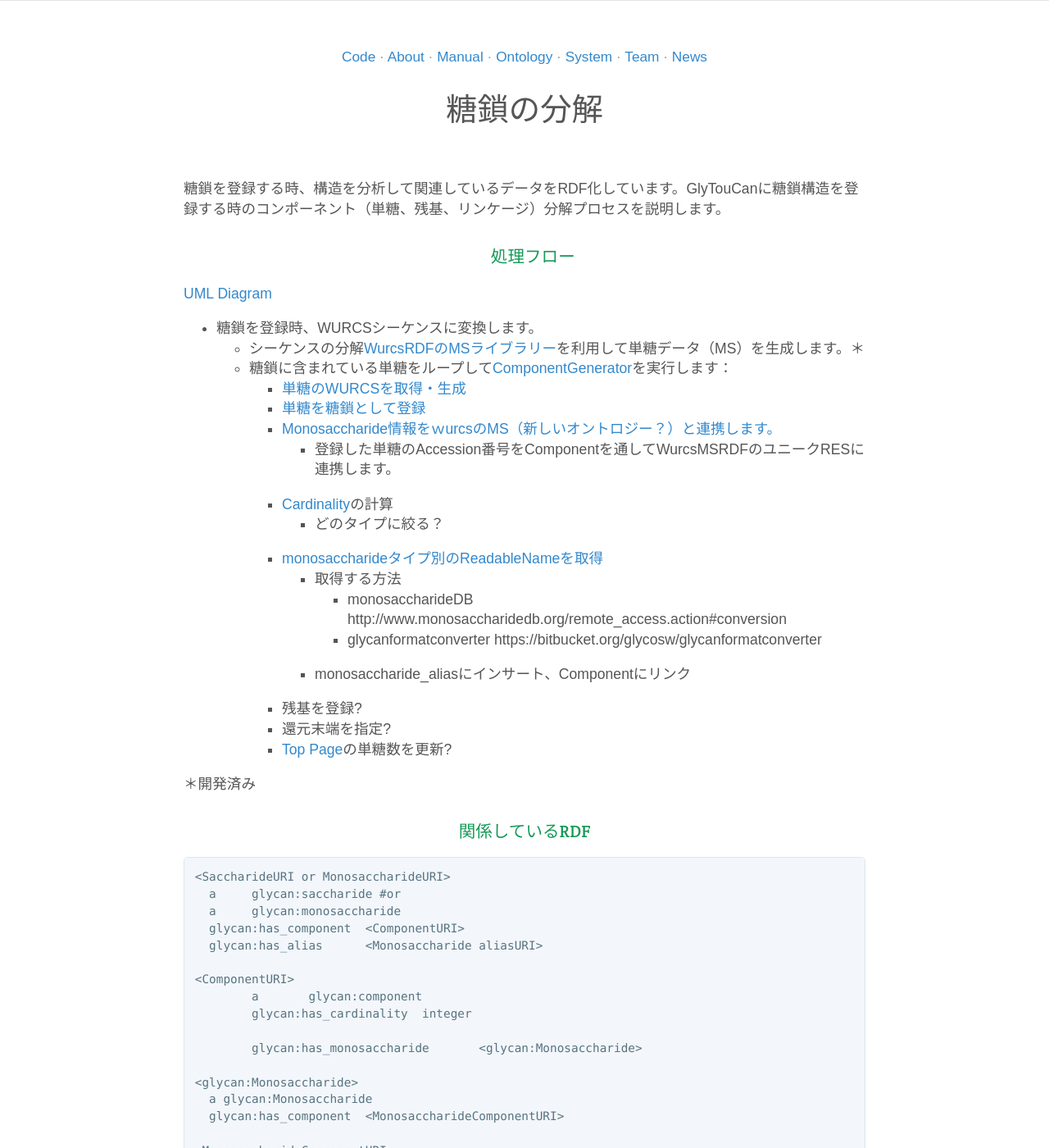
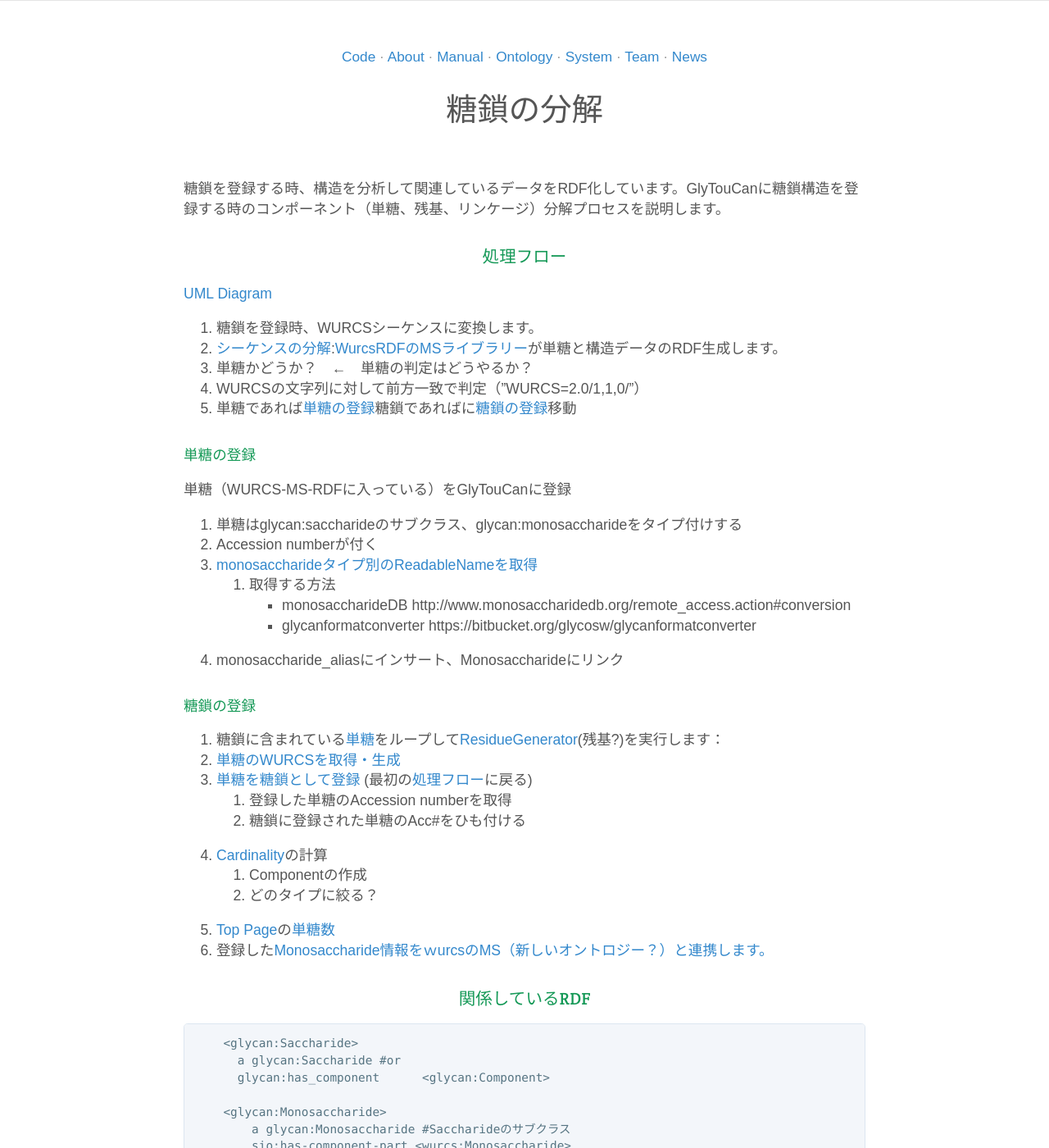
Before and after one commit to glytoucan/glytoucan, a Jekyll site: the page built from system/composition_ja.md, in a window 1280 px wide and 1400 px high. Shown: the whole window at 82% size. Built offline with Jekyll 4.4.1, drawn with Linux system fonts in a browser that asks for light colours; nearby versions of some CDN libraries; Markdown is read by kramdown in place of the engine named in the settings; some of the changed text lies outside the part shown.

Commit message:
imges and composition

````diff
--- a/system/composition_ja.md
+++ b/system/composition_ja.md
@@ -5,53 +5,58 @@ layout: default
 
 糖鎖を登録する時、構造を分析して関連しているデータをRDF化しています。GlyTouCanに糖鎖構造を登録する時のコンポーネント（単糖、残基、リンケージ）分解プロセスを説明します。
 
-###　処理フロー
+### <a name="#ProcessFlow"></a>処理フロー
 
 [UML Diagram](https://docs.google.com/drawings/d/1v-16pyyEfKjUKKhSV1cda53AbRoQd0AVF0BW17k6TC8/edit)
 
-* 糖鎖を登録時、WURCSシーケンスに変換します。
-  * シーケンスの分解[WurcsRDFのMSライブラリー](https://bitbucket.org/glycosw/wurcsrdf)を利用して単糖データ（MS）を生成します。＊
-  * 糖鎖に含まれている単糖をループして[ComponentGenerator](#ComponentGenerator)を実行します：
-      * [単糖のWURCSを取得・生成](#MonosaccharideWurcs)
-      * [単糖を糖鎖として登録](#RegisteringMonosaccharides)
-      * [Monosaccharide情報をｗurcsのMS（新しいオントロジー？）と連携します。](#LinkingToWurcsRdf)
-          * 登録した単糖のAccession番号をComponentを通してWurcsMSRDFのユニークRESに連携します。
-      * [Cardinality](#Cardinality)の計算
-          * どのタイプに絞る？
-      * [monosaccharideタイプ別のReadableNameを取得](#ReadableName)
-          * 取得する方法
-              * monosaccharideDB http://www.monosaccharidedb.org/remote_access.action#conversion
-              * glycanformatconverter https://bitbucket.org/glycosw/glycanformatconverter
-          * monosaccharide_aliasにインサート、Componentにリンク
-      * 残基を登録?
-      * 還元末端を指定?
-      * [Top Page](http://glytoucan.org)の単糖数を更新?
+1. 糖鎖を登録時、WURCSシーケンスに変換します。
+1. [シーケンスの分解](#breakdown):[WurcsRDFのMSライブラリー](https://bitbucket.org/glycosw/wurcsrdf)が単糖と構造データのRDF生成します。
+1. 単糖かどうか？　←　単糖の判定はどうやるか？
+  2. WURCSの文字列に対して前方一致で判定（”WURCS=2.0/1,1,0/”）
+1. 単糖であれば[単糖の登録](#RegisteringMonosaccharides)糖鎖であればに[糖鎖の登録](#RegisteringSaccharide)移動
 
-＊開発済み<BR>
+#### <a name="#RegisteringMonosaccharides"></a>単糖の登録
+
+単糖（WURCS-MS-RDFに入っている）をGlyTouCanに登録
+
+1. 単糖はglycan:saccharideのサブクラス、glycan:monosaccharideをタイプ付けする
+1. Accession numberが付く
+1. [monosaccharideタイプ別のReadableNameを取得](#ReadableName)
+   1. 取得する方法
+      * monosaccharideDB http://www.monosaccharidedb.org/remote_access.action#conversion
+      * glycanformatconverter https://bitbucket.org/glycosw/glycanformatconverter
+  1. monosaccharide_aliasにインサート、Monosaccharideにリンク
+
+#### <a name="#RegisteringSaccharide"></a>糖鎖の登録
+
+1.  糖鎖に含まれている[単糖](#residues)をループして[ResidueGenerator](#ResidueGenerator)(残基?)を実行します：
+  1. [単糖のWURCSを取得・生成](#MonosaccharideWurcs)
+  1. [単糖を糖鎖として登録](#RegisteringMonosaccharides) (最初の[処理フロー](#ProcessFlow)に戻る)
+      1. 登録した単糖のAccession numberを取得
+      1. 糖鎖に登録された単糖のAcc#をひも付ける
+  1. [Cardinality](#Cardinality)の計算
+      1. Componentの作成
+      1. どのタイプに絞る？
+  1. [Top Page](http://glytoucan.org)の[単糖数](#TopNumbers)
+  1. 登録した[Monosaccharide情報をｗurcsのMS（新しいオントロジー？）と連携します。](#LinkingToWurcsRdf)
 
 ### 関係しているRDF
+```
+    <glycan:Saccharide>
+      a	glycan:Saccharide #or
+      glycan:has_component	<glycan:Component>
 
-    <SaccharideURI or MonosaccharideURI>
-      a	glycan:saccharide #or
-      a	glycan:monosaccharide
-      glycan:has_component	<ComponentURI>
-      glycan:has_alias	<Monosaccharide aliasURI>
+    <glycan:Monosaccharide>
+        a glycan:Monosaccharide #Saccharideのサブクラス
+        sio:has-component-part <wurcs:Monosaccharide>
+        glycan:has_alias	<glycan:MonosaccharideAlias>
 
-    <ComponentURI>
-    	a	glycan:component
+    <glycan:Component>
+    	a	glycan:Component
     	glycan:has_cardinality	integer
 
+      # 今までのMonosaccharideSparqlを再利用、WurcsRDFとの区別を明確に
     	glycan:has_monosaccharide	<glycan:Monosaccharide>
-
-    <glycan:Monosaccharide>
-      a glycan:Monosaccharide
-      glycan:has_component	<MonosaccharideComponentURI>
-
-    <MonosaccharideComponentURI>
-    	a	glycan:component
-    	glycan:has_cardinality	1
-    	glycan:has_monosaccharide	<wurcs:Monosaccharide>
-
 
     <wurcs:Monosaccharide>
       a wurcs:Monosaccharide ;
@@ -63,18 +68,22 @@ layout: default
       wurcs:has_anomeric_symbol "x"^^<http://www.w3.org/2001/XMLSchema#string> ;
       wurcs:has_ring <http://rdf.glycoinfo.org/glycan/wurcs/2.0/MOD/1-5> .
     	is_type1 true/false
-    	glycan:has_alias	<Monosaccharide alias>
+    	glycan:has_alias	<glycan:MonosaccharideAliasURI>
+      sio:is-component-part-of	    <glycan:MonosaccharideURI>
 
-    <Monosaccharide alias>
+    <glycan:MonosaccharideAlias>
     	a	glycan:monosaccharide_alias
+      glycan:is_monosaccharide <glycan:Monosaccharide> ;
     	glycan:has_monosaccharide_notation_scheme glycan:monosaccharide_notation_scheme_carbbank
     	glycan:has_alias_name "monosaccharide alias name"
     "# "monosaccharide alias name" => Gal-ol"
 
-    <Monosaccharide aliasURI> a	glycan:monosaccharide_alias
-      glycan:is_monosaccharide <wurcs:Monosaccharide> ;
+    <glycan:MonosaccharideAlias>
+      a glycan:monosaccharide_alias
+      glycan:is_monosaccharide <glycan:Monosaccharide> ;
     	glycan:has_monosaccharide_notation_scheme glycan:monosaccharide_notation_scheme_iupac ;
     	glycan:has_alias_name "Gal-ol" .
+```
 
 ### WURCS MSが生成する単糖のRDF
 
@@ -91,9 +100,10 @@ layout: default
   wurcs:has_anomeric_symbol "x"^^<http://www.w3.org/2001/XMLSchema#string> ;
   wurcs:has_ring <http://rdf.glycoinfo.org/glycan/wurcs/2.0/MOD/1-5> .
   is_type1 true/false
-  glycan:has_alias	<Monosaccharide alias>
+
 ```
 
+WURCSを生成するクラス・関数？
 
 `<wurcs:Monosaccharide>` URIのサンプル
 
@@ -107,7 +117,7 @@ layout: default
 
 [バッチとSPARQLBeanの設計書](http://code.glytoucan.org/batch/new/2016)
 
-### <a name="ComponentGenerator"></a>ComponentGenerator
+### <a name="ResidueGenerator"></a>ResidueGenerator
 
 単糖データを利用して単糖と関連しているコンポーネントのRDFを作成します。
 
@@ -188,6 +198,11 @@ _monosaccharideDB に接続できない場合、無視する_
         glycan:has_monosaccharide_notation_scheme glycan:monosaccharide_notation_scheme_iupac ;
         glycan:has_alias_name "Gal-ol" .
       }
+#### <a name="LinkingToWurcsRdf"></a>Monosaccharide情報をｗurcsのMS（新しいオントロジー？）と連携します。
+```
+      GlycoRDF:monosaccharide 	sio:has-component-part	wurcs:Monosaccharide
+      wurcs:Monosaccharide	sio:is-component-part-of	GlycoRDF:monosaccharide
+```
 
 [最初の設計書](/system/composition_aglycon)
 
````
Also changed, not shown: system/images.md (+9 -4 lines).
